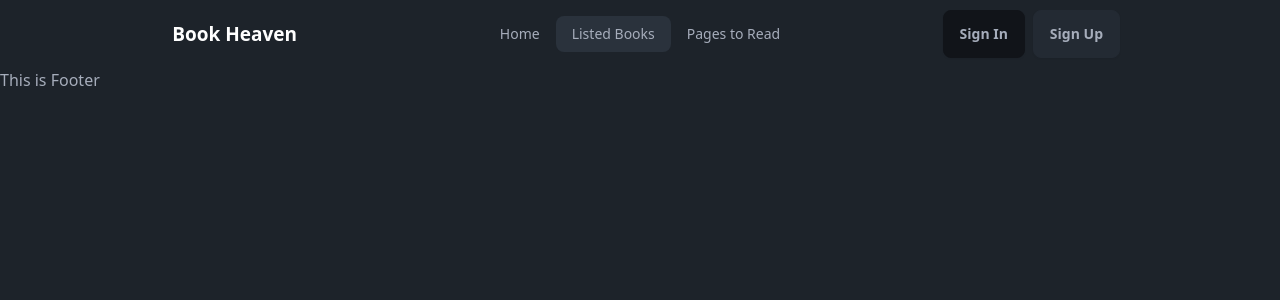
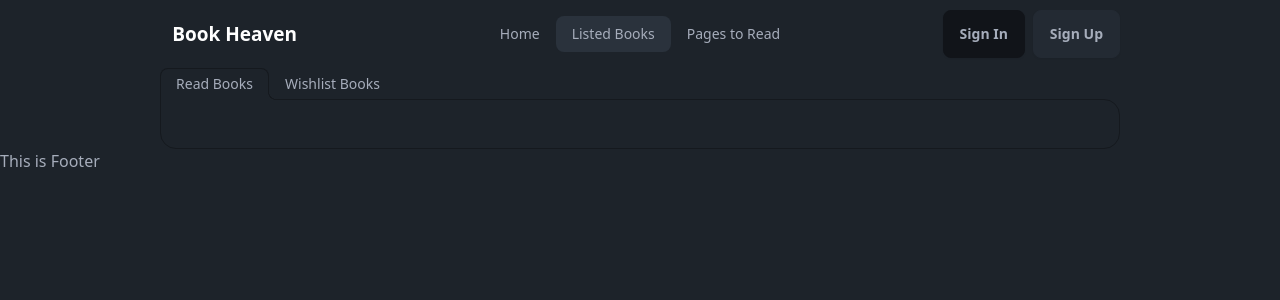
Before and after one commit to rubaiiyat/Book-Heaven, a React (Vite) app: page /listed in a window 1280 px wide. Shown: the top 300 px of the page. Built offline with nearby package versions, Linux system fonts and the light colour scheme.

Commit message:
add tabs

```diff
--- a/src/Components/ListedBooks/ListedBooks.jsx
+++ b/src/Components/ListedBooks/ListedBooks.jsx
@@ -2,12 +2,15 @@ import React, { useEffect, useState } from "react";
 import { useLoaderData } from "react-router-dom";
 import { getItems } from "../Utilities/Local";
 import ReadBooks from "../ReadBooks/ReadBooks";
+import WishlistBooks from "../WishlistBooks/WishlistBooks";
 
 const ListedBooks = () => {
   const books = useLoaderData();
 
   const [readBooks, setReadBooks] = useState([]);
+  const [wishList, setWishList] = useState([]);
   const [displayBooks, setDisplayBooks] = useState([]);
+  const [activeTab, setActiveTab] = useState("read");
 
   useEffect(() => {
     const storedBooksId = getItems();
@@ -31,9 +34,38 @@ const ListedBooks = () => {
 
   return (
     <div>
-      {displayBooks.map((book) => (
-        <ReadBooks key={book.bookId} book={book}></ReadBooks>
-      ))}
+      <div role="tablist" className="tabs tabs-lifted">
+        <input
+          type="radio"
+          name="my_tabs_2"
+          role="tab"
+          className="tab"
+          aria-label="Read Books"
+          defaultChecked
+        />
+        <div
+          role="tabpanel"
+          className="tab-content bg-base-100 border-base-300 rounded-box p-6"
+        >
+          {displayBooks.map((book) => (
+            <ReadBooks key={book.bookId} book={book}></ReadBooks>
+          ))}
+        </div>
+
+        <input
+          type="radio"
+          name="my_tabs_2"
+          role="tab"
+          className="tab"
+          aria-label="Wishlist Books"
+        />
+        <div
+          role="tabpanel"
+          className="tab-content bg-base-100 border-base-300 rounded-box p-6"
+        >
+          <WishlistBooks></WishlistBooks>
+        </div>
+      </div>
     </div>
   );
 };
--- a/src/Components/ReadBooks/ReadBooks.jsx
+++ b/src/Components/ReadBooks/ReadBooks.jsx
@@ -1,8 +1,10 @@
 import React from "react";
 import { FaLocationDot, FaUserGroup } from "react-icons/fa6";
 import { MdOutlineRestorePage } from "react-icons/md";
+import { Link } from "react-router-dom";
 const ReadBooks = ({ book }) => {
   const {
+    bookId,
     image,
     bookName,
     author,
@@ -63,7 +65,9 @@ const ReadBooks = ({ book }) => {
               <p className=" mb-1">Rating : {rating}</p>
             </div>
             <div className="">
-              <button className="btn btn-accent">View Details</button>
+              <Link to={`/bookDetails/${bookId}`}>
+                <button className="btn btn-accent">View Details</button>
+              </Link>
             </div>
           </div>
         </div>
```
